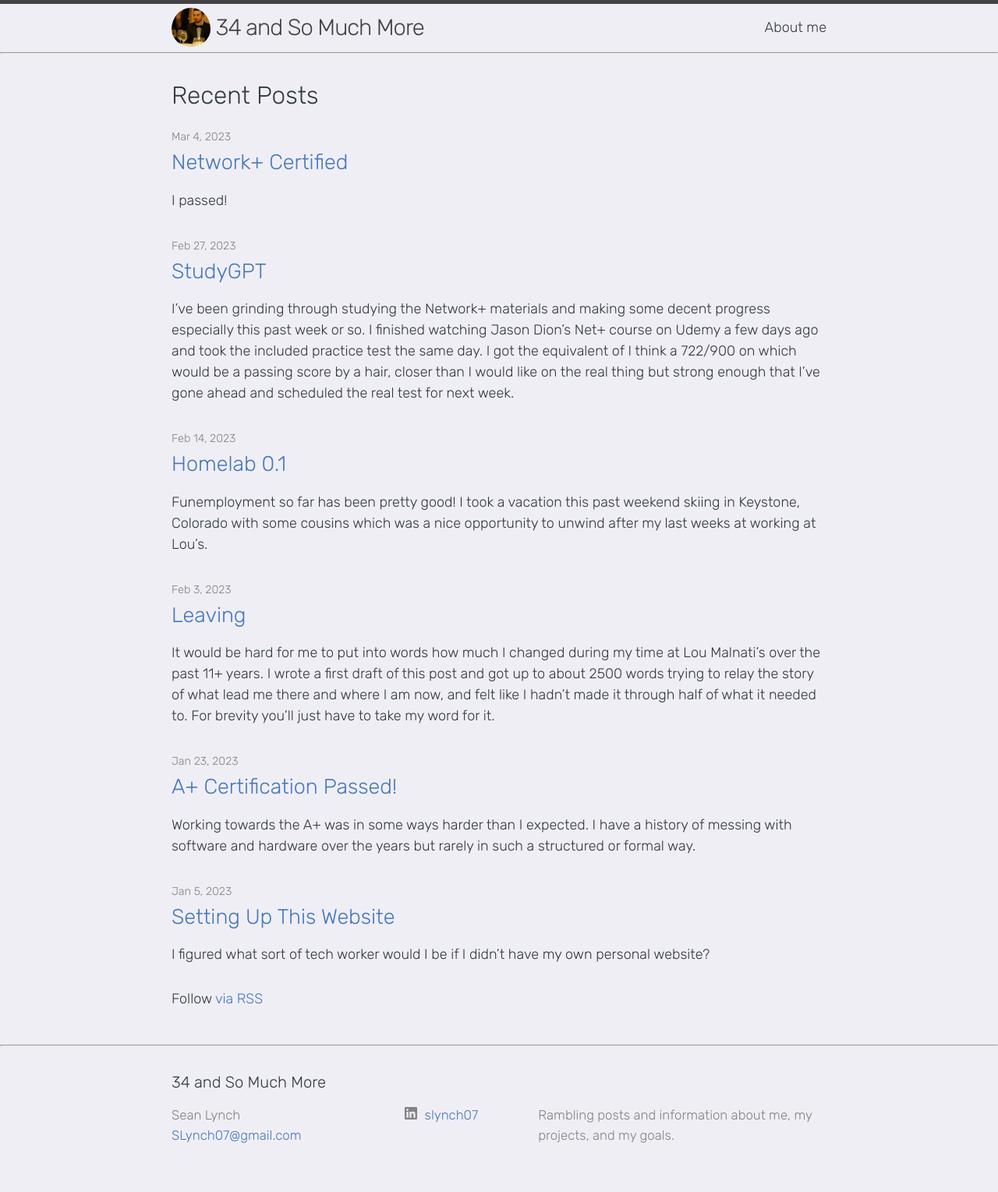
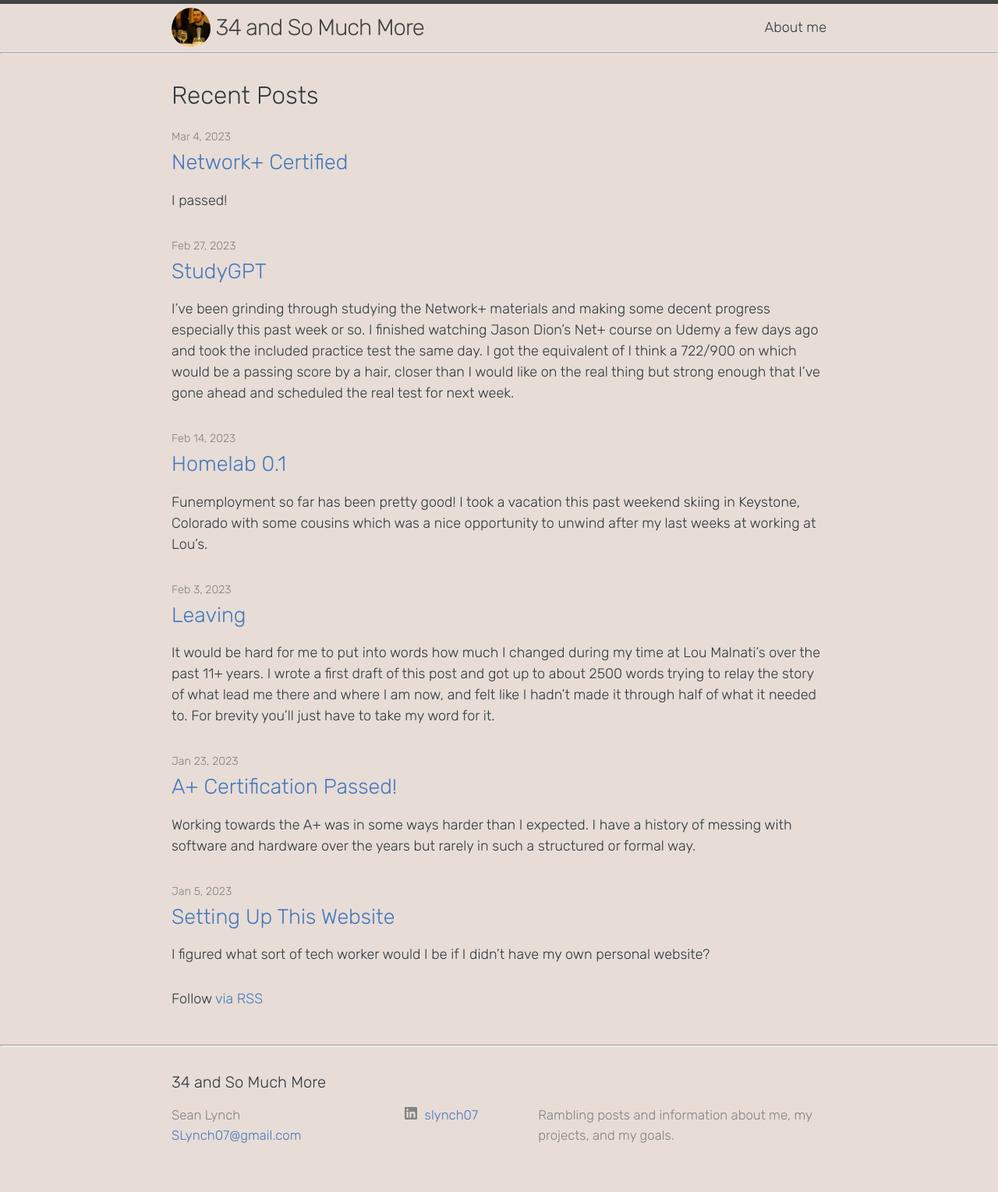
Before and after one commit to slynch07/slynch07.github.io, a Jekyll site: the page built from index.markdown, in a window 1280 px wide. Shown: the whole page at 78% size. Built offline with Jekyll 4.4.1, drawn with Linux system fonts in a browser that asks for light colours.

Commit message:
background too blue fix

```diff
--- a/_sass/minima.scss
+++ b/_sass/minima.scss
@@ -11,7 +11,7 @@ $base-line-height: 1.5 !default;
 $spacing-unit:     30px !default;
 
 $text-color:       #2f393d !default;
-$background-color: #f0eef5 !default;
+$background-color: #e7dcd6 !default;
 $brand-color:      #4478bc !default;
 
 $grey-color:       #828282 !default;
```
